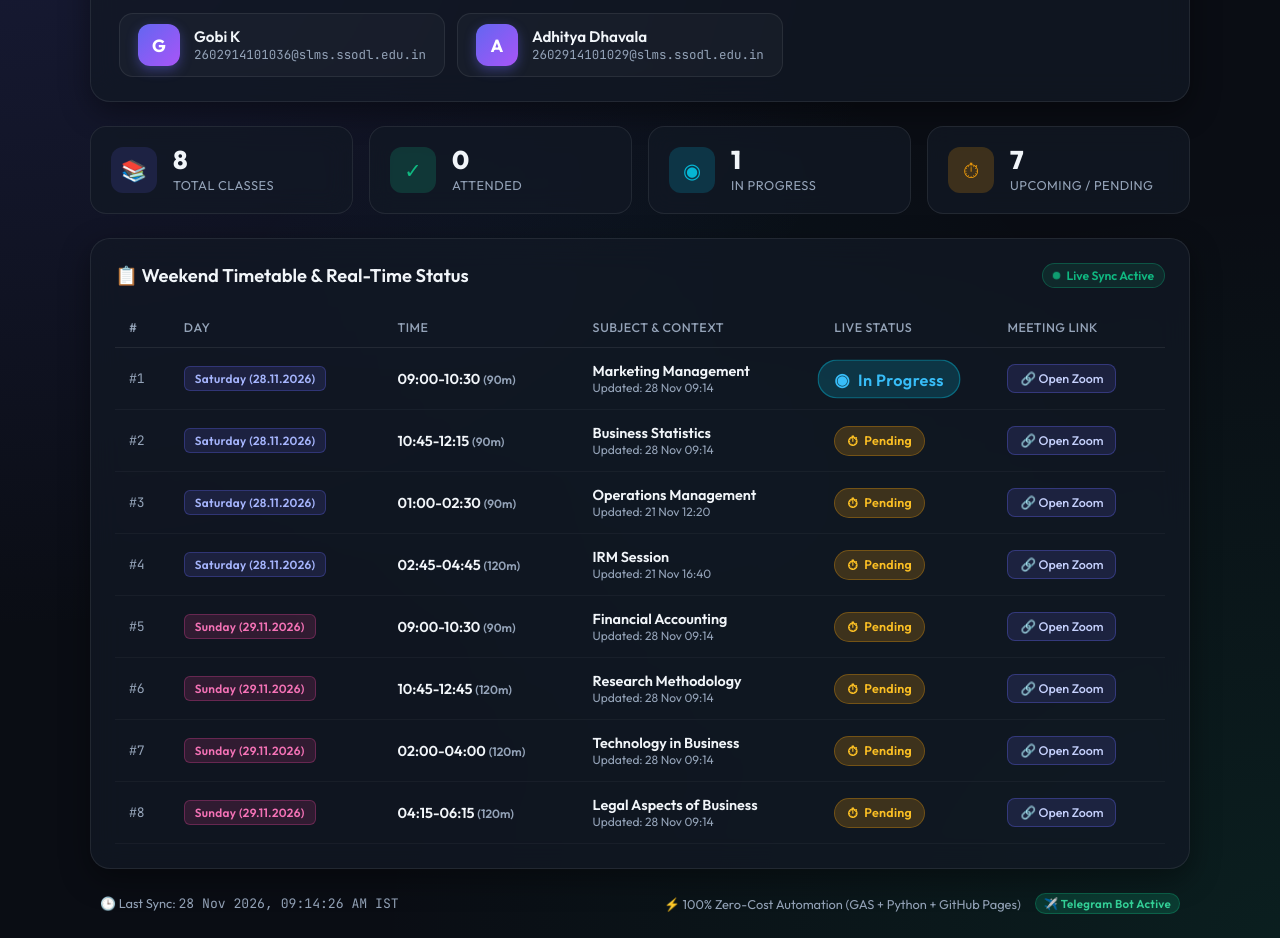
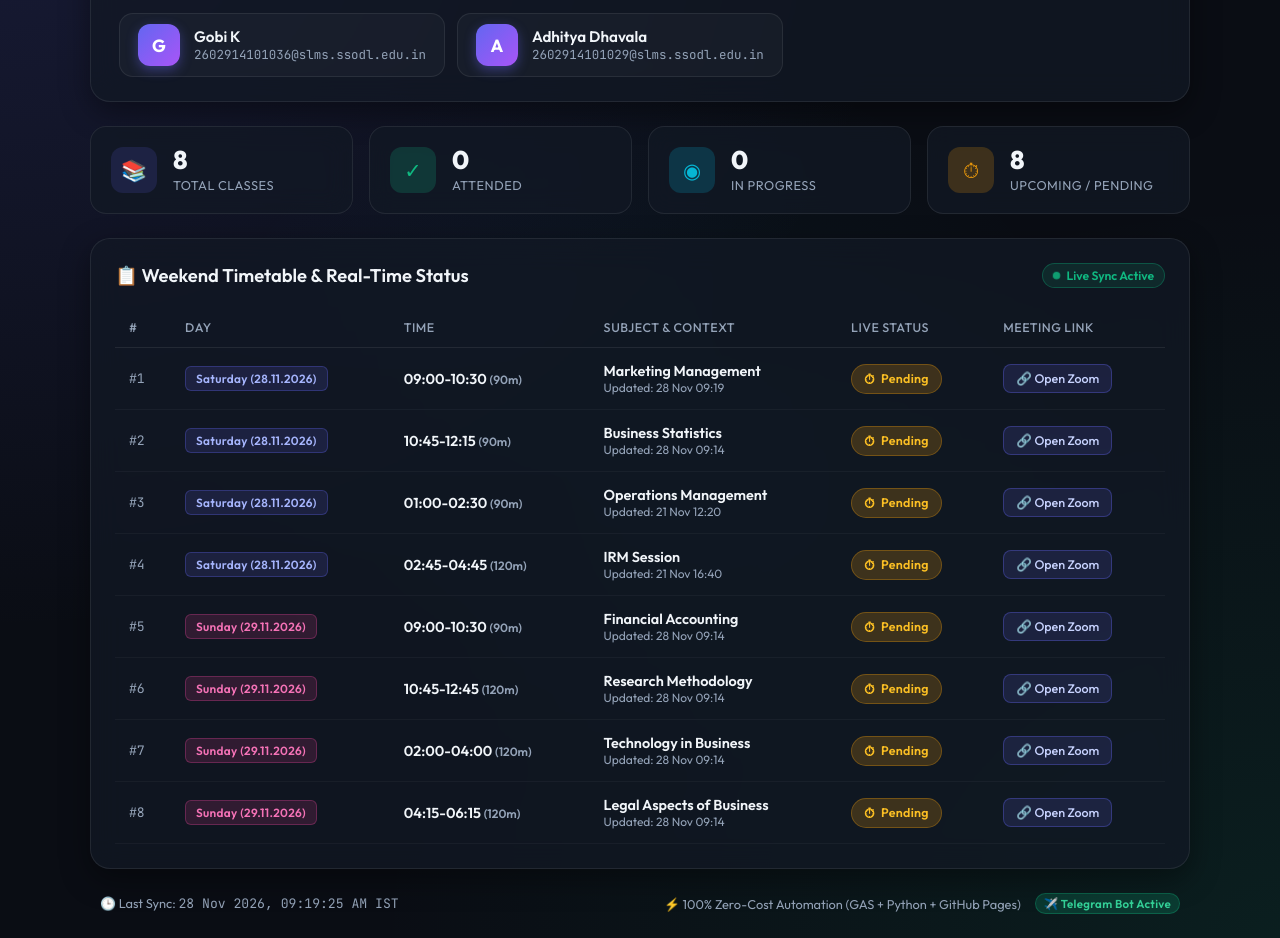
Before and after one commit to gobiakg2003-art/meeting-dashboard, a plain HTML site: page index.html in a window 1280 px wide. Shown: the part 107-1045 px from the top of the page. Drawn offline with Linux system fonts and the light colour scheme.

Commit message:
Auto-update meeting attendance dashboard

```diff
--- a/index.html
+++ b/index.html
@@ -410,14 +410,14 @@
             <div class="stat-card">
                 <div class="stat-icon icon-progress">◉</div>
                 <div class="stat-content">
-                    <div class="stat-val">1</div>
+                    <div class="stat-val">0</div>
                     <div class="stat-label">In Progress</div>
                 </div>
             </div>
             <div class="stat-card">
                 <div class="stat-icon icon-pending">⏱</div>
                 <div class="stat-content">
-                    <div class="stat-val">7</div>
+                    <div class="stat-val">8</div>
                     <div class="stat-label">Upcoming / Pending</div>
                 </div>
             </div>
@@ -452,11 +452,11 @@
             <td class="font-bold">09:00-10:30 <span class="text-xs text-muted">(90m)</span></td>
             <td>
                 <div class="subject-title">Marketing Management</div>
-                <div class="text-xs text-muted">Updated: 28 Nov 09:14</div>
+                <div class="text-xs text-muted">Updated: 28 Nov 09:19</div>
             </td>
             <td>
-                <span class="status-badge badge-progress">
-                    <span class="badge-dot">◉</span> In Progress
+                <span class="status-badge badge-pending">
+                    <span class="badge-dot">⏱</span> Pending
                 </span>
             </td>
             <td><a href="https://events.zoom.us/ej/AiFK8hGPpm8Igc2dHQoP6XAM2qTfb_FxivPAiaKUzuezxjfrxOCk~AyWP7POQkwNoOjck-DGA0iBOdRuc9b_Uq--hJGznWUdIWkiMd4-WUzCf5hJZw" target="_blank" rel="noopener noreferrer" class="link-btn">🔗 Open Zoom</a></td>
@@ -581,7 +581,7 @@
 
         <!-- Footer -->
         <footer class="footer">
-            <div>🕒 Last Sync: <span class="font-mono">28 Nov 2026, 09:14:26 AM IST</span></div>
+            <div>🕒 Last Sync: <span class="font-mono">28 Nov 2026, 09:19:25 AM IST</span></div>
             <div style="display: flex; align-items: center; justify-content: center; gap: 8px; flex-wrap: wrap;">
                 <span>⚡ 100% Zero-Cost Automation (GAS + Python + GitHub Pages)</span>
                 <span class="status-badge badge-attended" style="font-size: 0.72rem; padding: 2px 8px; margin-left: 6px;">✈️ Telegram Bot Active</span>
```
